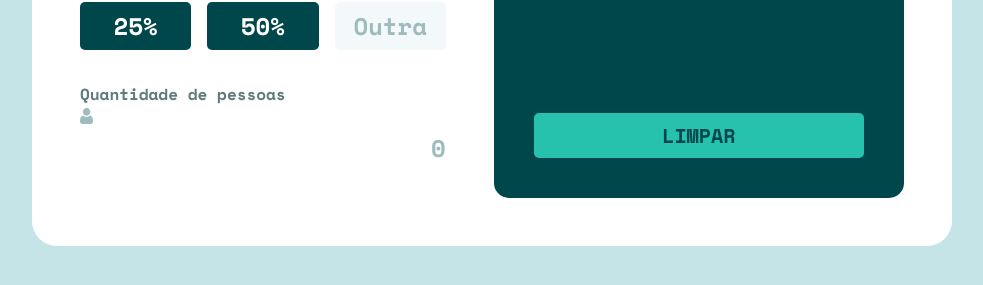
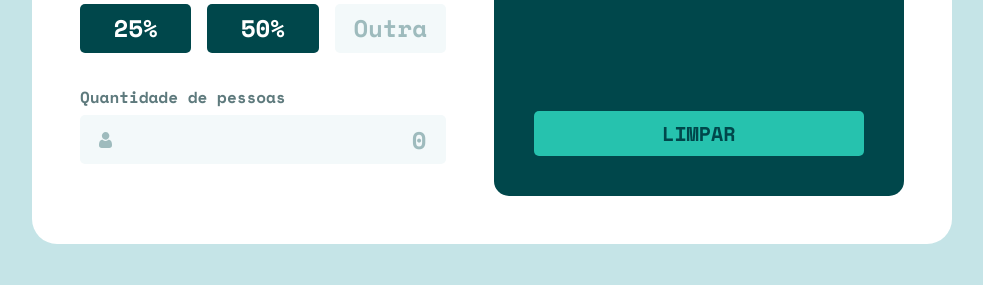
Before and after one commit to kayque2678/calculadora-de-gorgeta, a plain HTML site: page index.html in a window 1280 px wide. Shown: the part 475-760 px from the top of the page, without its empty margins (148-1131 px from the left). Drawn offline with nearby package versions, Linux system fonts and the light colour scheme.

Commit message:
sexto commit do html e oitavo commit do css

```diff
--- a/index.html
+++ b/index.html
@@ -39,9 +39,11 @@
                 </div>
 
                 <div class="pessoas">
-                    <label for="pessoas">Quantidade de pessoas</label>
-                    <p id="erro">Não pode ser zero</p>
-                    <div>
+                    <div class="textos">
+                        <label for="pessoas">Quantidade de pessoas</label>
+                        <p id="erro">Não pode ser zero</p>
+                    </div>
+                    <div class="input-box">
                         <img src="./calculadora-de-gorjeta_base/images/icon-person.svg" alt="icone da pessoa">
                         <input type="number" name="pessoas" id="pessoas" placeholder="0">
                     </div>
```
